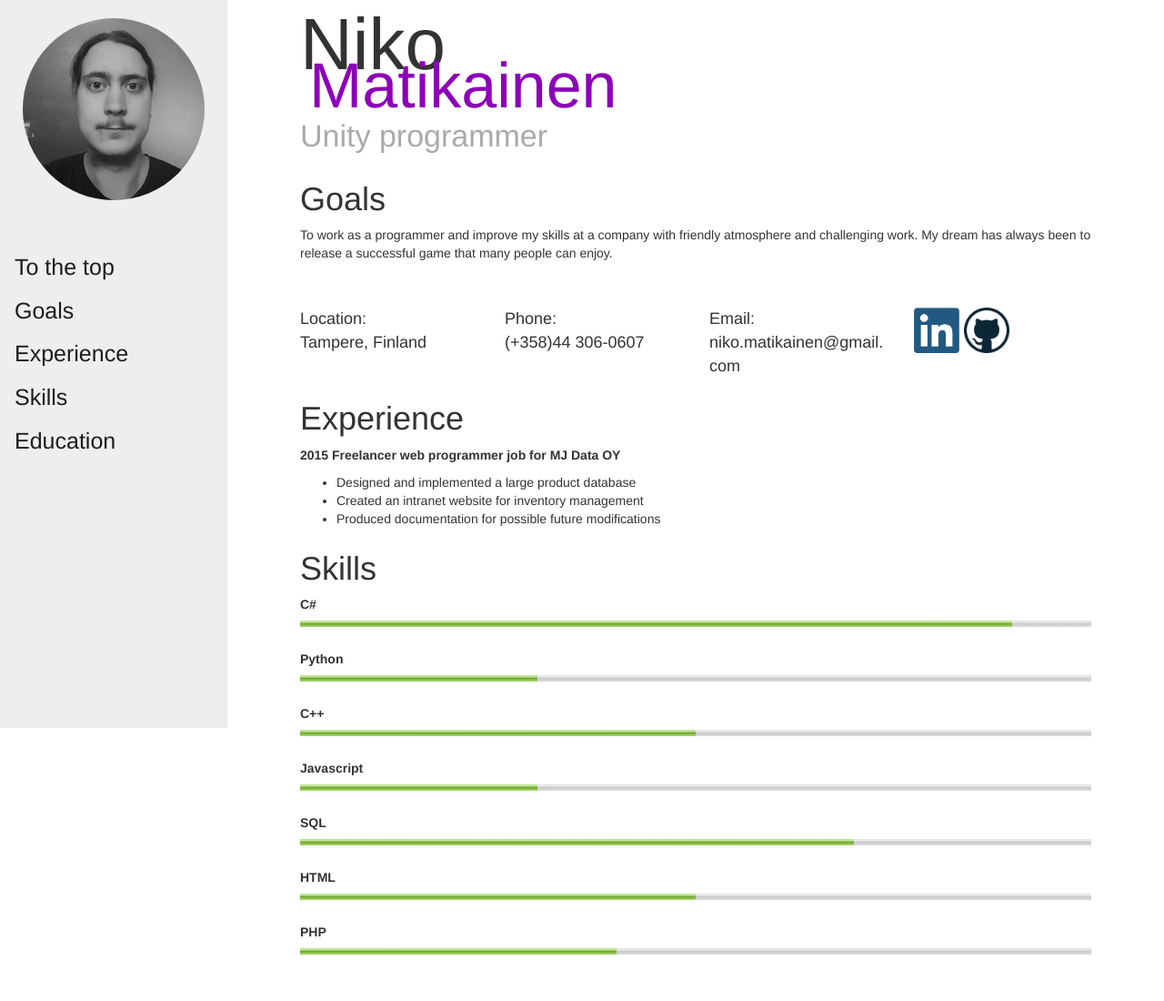
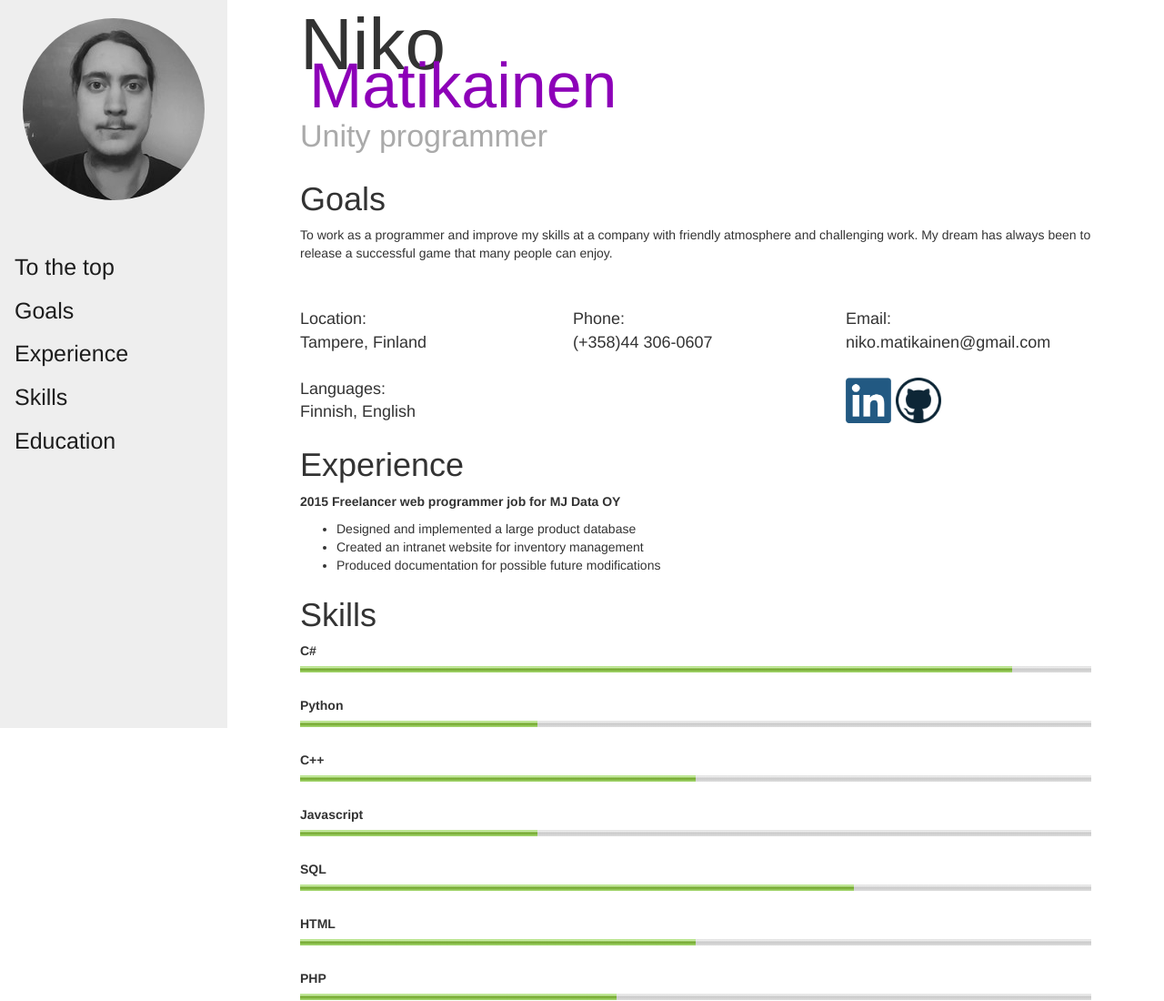
Before and after one commit to Dasky14/NikoM_CV, a plain HTML site: page index.html in a window 1280 px wide. Shown: the top 1100 px of the page at 91% size. Drawn offline with nearby package versions, Linux system fonts and the light colour scheme.

Commit message:
Added languages section
and secret

```diff
--- a/index.html
+++ b/index.html
@@ -32,19 +32,26 @@
                     My dream has always been to release a successful game that many people can enjoy.
                 </p>
                 <div class="row">
-                    <div class="col-sm-3 infoboxes">
+                    <div class="col-sm-4 infoboxes">
                         Location: <br />
                         Tampere, Finland
                     </div>
-                    <div class="col-sm-3 infoboxes">
+                    <div class="col-sm-4 infoboxes">
                         Phone: <br />
                         (+358)44 306-0607
                     </div>
-                    <div class="col-sm-3 infoboxes">
+                    <div class="col-sm-4 infoboxes">
                         Email: <br />
                         niko.matikainen@gmail.com
                     </div>
-                    <div class="col-sm-3 infoboxes">
+                    <div class="col-sm-4 infoboxes">
+                        Languages: <br />
+                        Finnish, English
+                    </div>
+                    <div class="col-sm-4 infoboxes">
+                        <a style="color: #fff">It is a secret.</a>
+                    </div>
+                    <div class="col-sm-4 infoboxes">
                         <a href="https://www.linkedin.com/in/niko-matikainen-6b305014a/"><img alt="LinkedIn" src="img/linkedin-logo.png" class="somelogo" /></a>
                         <a href="https://github.com/Dasky14"><img alt="GitHub" src="img/github-logo.png" class="somelogo" /></a>
                     </div>
```
